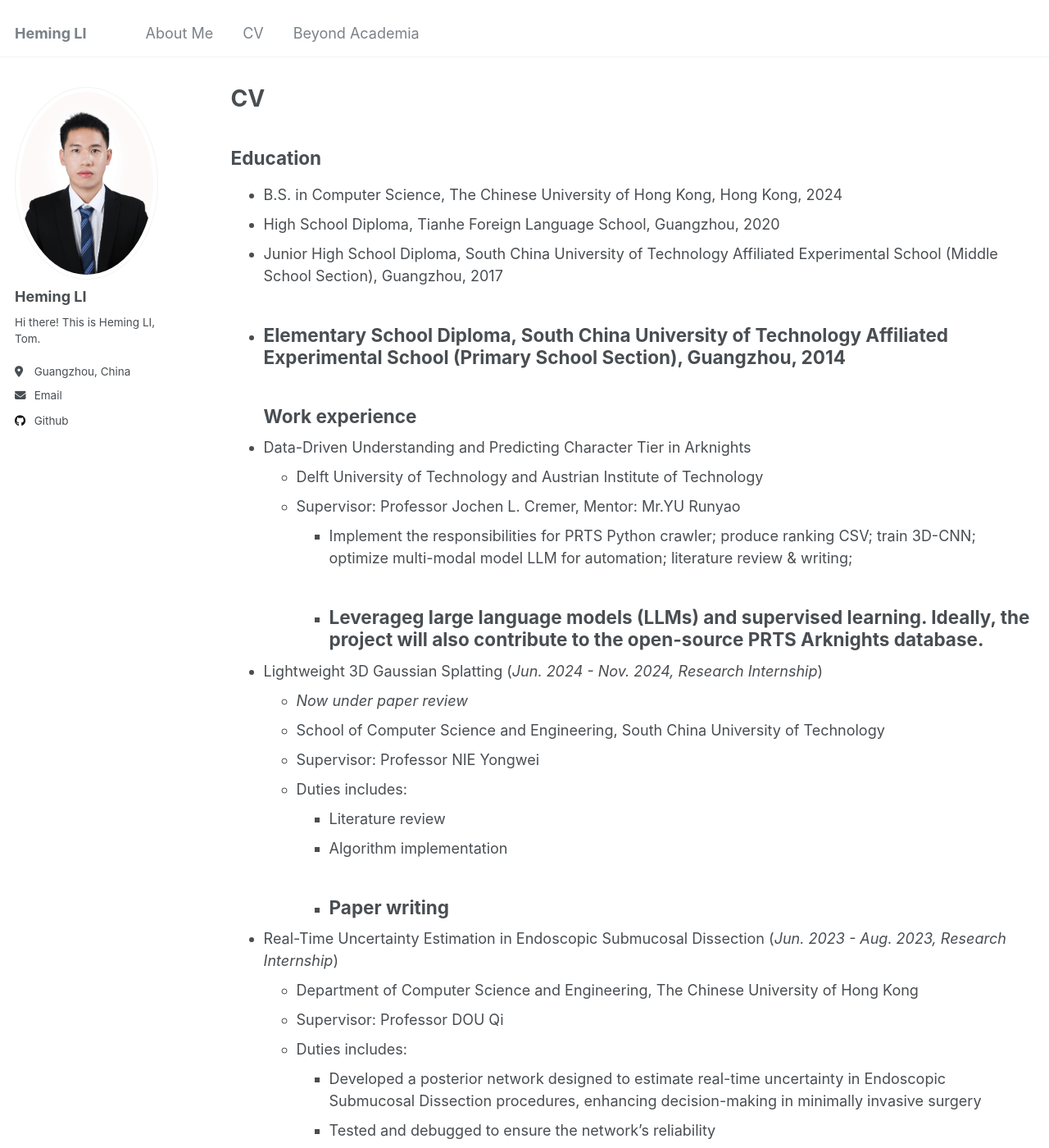
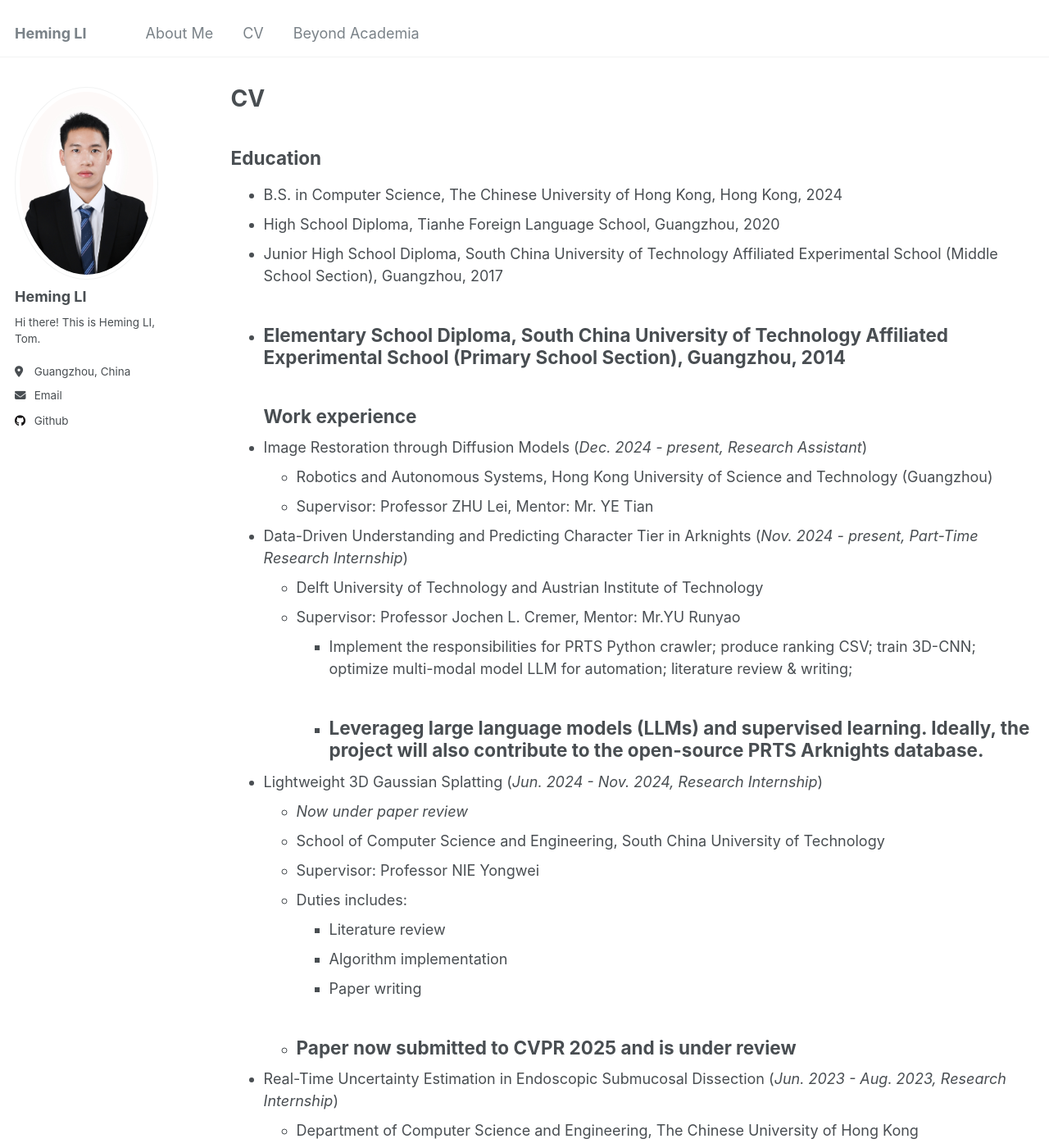
Before and after one commit to Tom-Liii/Tom-Liii.github.io, a Jekyll site: the page built from _pages/cv.md, in a window 1280 px wide and 1400 px high. Shown: the whole window at 82% size. Built offline with Jekyll 4.4.1, drawn with Linux system fonts in a browser that asks for light colours.

Commit message:
modified:   _pages/cv.md

```diff
--- a/_pages/cv.md
+++ b/_pages/cv.md
@@ -16,7 +16,10 @@ redirect_from:
 - Elementary School Diploma, South China University of Technology Affiliated Experimental School (Primary School Section), Guangzhou, 2014
 ---
 ## Work experience
-- Data-Driven Understanding and Predicting Character Tier in Arknights
+- Image Restoration through Diffusion Models (*Dec. 2024 - present, Research Assistant*)
+  - Robotics and Autonomous Systems, Hong Kong University of Science and Technology (Guangzhou)
+  - Supervisor: Professor ZHU Lei, Mentor: Mr. YE Tian
+- Data-Driven Understanding and Predicting Character Tier in Arknights (*Nov. 2024 - present, Part-Time Research Internship*)
   - Delft University of Technology and Austrian Institute of Technology
   - Supervisor: Professor Jochen L. Cremer, Mentor: Mr.YU Runyao
     - Implement the responsibilities for PRTS Python crawler; produce ranking CSV; train 3D-CNN; optimize multi-modal model LLM for automation; literature review & writing;
@@ -30,6 +33,7 @@ redirect_from:
     - Literature review
     - Algorithm implementation
     - Paper writing
+  - Paper now submitted to CVPR 2025 and is under review
 ---
 - Real-Time Uncertainty Estimation in Endoscopic Submucosal Dissection (*Jun. 2023 - Aug. 2023, Research Internship*)
   - Department of Computer Science and Engineering, The Chinese University of Hong Kong
```
